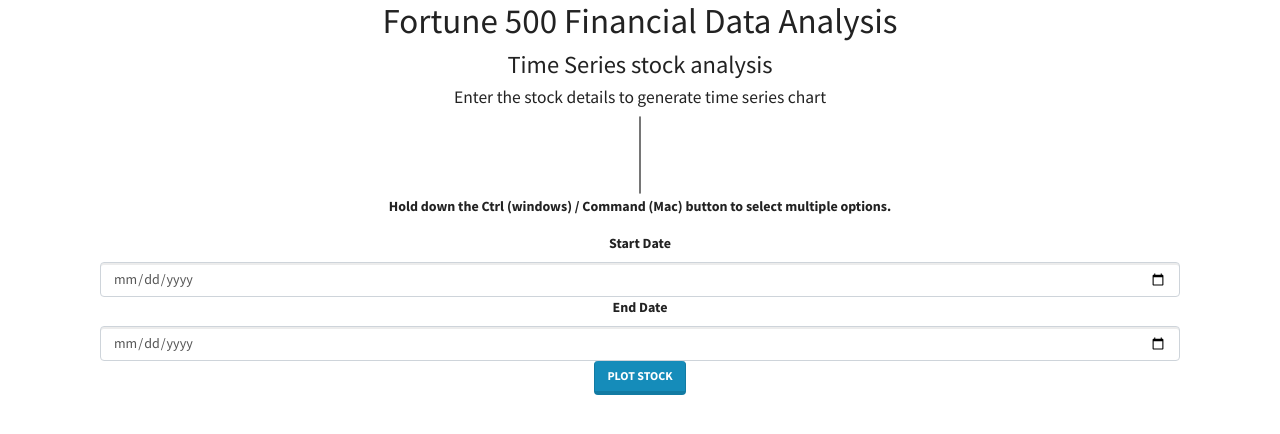
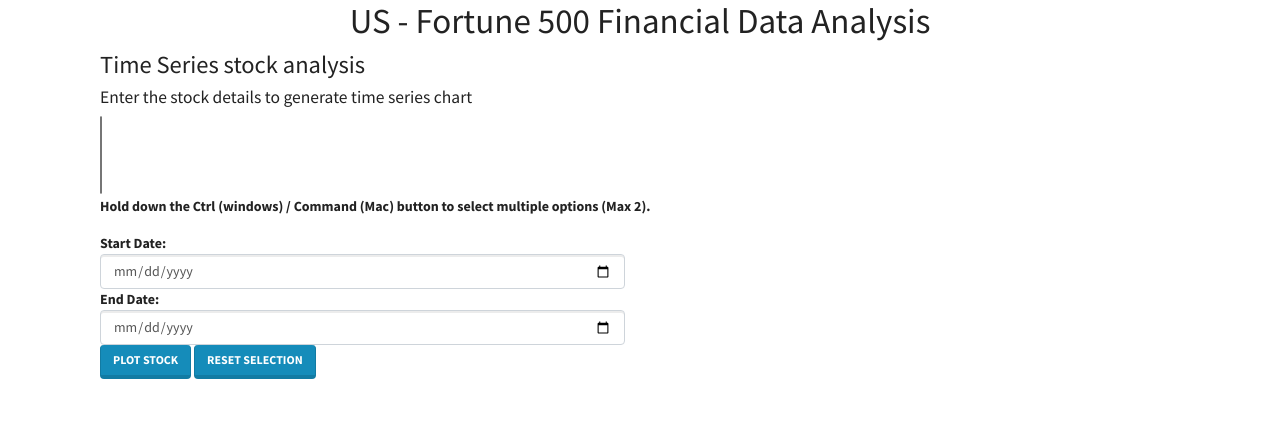
Before and after one commit to ic2019/group_project2, a Python web app: template fortune500/templates/visualization/time.html in a window 1280 px wide. Shown: the part 57-491 px from the top of the page. Run offline with Jinja, Linux system fonts and the light colour scheme; the template is opened without the code that fills it, so the values that code supplies are empty; some libraries are stand-ins or nearby versions.

Commit message:
Adding updated files to indu2 branch

```diff
--- /dev/null
+++ b/fortune500/config.py
@@ -0,0 +1 @@
+passwd = 'password'
--- a/fortune500/static/css/style.css
+++ b/fortune500/static/css/style.css
@@ -0,0 +1,3 @@
+.mytext {
+    width: 300px;
+}
--- a/fortune500/static/js/time1.js
+++ b/fortune500/static/js/time1.js
@@ -36,10 +36,7 @@
     console.log(text);
 
   // Clearing the all the element data from the dropdown from the selection
-  $('#form').trigger("reset");
-  $("#selDataset option:selected").each(function(){
-    $(this).removeAttr("selected");
-  });
+
     var stockList = text.split(',');
     for (var i=0; i < stockList.length; i++) {
         stock.push(stockList[i].split(':')[2].trim());
@@ -54,11 +51,13 @@
   function buildPlot(stock, startDate, endDate) {
       //var apiKey = "YOUR KEY HERE";
       var name =  openingPrices = highPrices = lowPrices = closingPrices = dates = trace = [];
-
+      if (stock.length > 2) {
+        alert("Max 2 stocks only can be selected !");
+      }
       for (var i=0; i < stock.length; i++) {
         var url = `https://www.quandl.com/api/v3/datasets/WIKI/${stock[i]}.json?start_date=${startDate}&end_date=${endDate}&api_key=${apiKey}`;
         console.log(url);
-
+       var ctr = 1;
       d3.json(url).then(function(data) {
         console.log(data);
 
@@ -107,11 +106,31 @@
             type: "linear"
           }
         };
+        if (ctr === 1) {
+          console.log("I am plot1");
+          Plotly.newPlot("time1", data, layout);
+        } else  {
+          console.log("Iam plot2");
+          Plotly.newPlot("time2", data, layout);
+        }
+        ctr += 1;
 
-        Plotly.newPlot("time", data, layout);
       }).catch(function(e) {
         console.error(e);
       });
 
     }
   }
+
+  /**
+   * Function to reset the form
+   */
+  function myFunction() {
+    $('#form').trigger("reset");
+    $("#selDataset option:selected").each(function(){
+      $(this).removeAttr("selected");
+    });
+    $('#reset').click(function() {
+      location.reload();
+    });
+  }
--- /dev/null
+++ b/fortune500/templates/404.html
@@ -0,0 +1,6 @@
+% extends "indu.html" %}
+{% block title %}Page Not Found{% endblock %}
+{% block body %}
+  <p>What you were looking for is just not there.</p>
+  <p><a href="{{ url_for('indu') }}">Return to the Dashboard</a></p>
+{% endblock %}
--- a/fortune500/templates/indu.html
+++ b/fortune500/templates/indu.html
@@ -29,10 +29,10 @@
 						Visualizations
 					  </a>
 					  <div class="dropdown-menu" aria-labelledby="navbarDropdownMenuLink">
-						<a class="dropdown-item" href="">Revenue Vs Profit</a>
+						<a class="dropdown-item" href="/bar">Revenue Vs Profit</a>
 						<a class="dropdown-item" href="">Worker Profitability</a>
             <a class="dropdown-item" href="/timeseries">Stock Analysis</a>
-            <a class="dropdown-item" href=""></a>
+            <a class="dropdown-item" href="">Sector Analysis</a>
 					  </div>
 					</li>
 					<li class="nav-item">
@@ -47,9 +47,9 @@
 			  </nav>
         <!----End of code for nav bar-->
         <!-----------Start of Jumbotron-->
-        <div class="container text-center">
+        <div class="container">
             <!-- <div class="container row"> -->
-              <h1>Fortune 500 Financial Data Analysis</h1>
+              <h1 class="text-center">US - Fortune 500 Financial Data Analysis</h1>
               <!-- <div class="col-md-12 img-responsive"> -->
 
 
--- a/fortune500/templates/visualization/time.html
+++ b/fortune500/templates/visualization/time.html
@@ -8,32 +8,47 @@
                                 <h5>Enter the stock details to generate time series chart</h5>
                                 <select required multiple id="selDataset">
                                     <!-- onchange="optionChanged(this.value)" -->
-                                <!-- <option selected disabled>Choose one</option> -->
-                                <div class="container row">
-                                    <div class="col-md-5">
+                                <!-- <option selected disabled>Choose any two</option> -->
+                                <div class="container">
+                                    <div class="row">
+                                            <div class="col-sm-6">
                                                     {% for row in data %}
                                                     <!-- <option>{{ row.Rank }}: {{row.Title}} : {{row.Symbol}}</option> -->
                                                     <option>{{ row }}</option>
                                                     {% endfor %}
                                                     </select>
-                                            <p>Hold down the Ctrl (windows) / Command (Mac) button to select multiple options.</p>
+                                                    <p>Hold down the Ctrl (windows) / Command (Mac) button to select multiple options (Max 2).</p>
 
-                                    <!-- </div> -->
-                                    <!-- <div class="col-md-5"> -->
-                                            <label>Start Date</label><input type="date" class="form-control" id="startDate"  min="2015-01-01" max="2019-12-01" required pattern="[0-9]{4}-[0-9]{2}-[0-9]{2}">
+                                            </div>
+                                            <div class="col-sm-6">
+                                                    <!-- <label>Start Date</label> -->
+                                                    Start Date: <input type="date" class="form-control mytext" id="startDate"  min="2015-01-01" max="2019-12-01" required pattern="[0-9]{4}-[0-9]{2}-[0-9]{2}" >
 
-                                            <label>End Date</label><input type="date" class="form-control" id="endDate"  min="2015-01-01" max="2019-12-01" required pattern="[0-9]{4}-[0-9]{2}-[0-9]{2}">
+                                                    <!-- <label>End Date</label> -->
+                                                    End Date: <input type="date" class="form-control mytext" id="endDate"  min="2015-01-01" max="2019-12-01" required pattern="[0-9]{4}-[0-9]{2}-[0-9]{2}" >
 
                                                     <button id="submit" type="submit" class="btn btn-primary" onclick="handleSubmit(event)" >Plot Stock</button>
-                                            <!-- onclick="handleSubmit(event)" -->
+                                                    <button id="reset" type="reset" class="btn btn-primary" value="Reset" onclick="myFunction()">Reset Selection</button>
+
                                             </div>
-                                    <div class="container row">
-                                        <div class="col-md-12">
-                                                <div id="time"></div>
+
+                                    </div>
+
+
+                                <div class="row">
+
+                                            <div class="col-md-6">
+                                                <div id="time1"></div>
+                                            </div>
+
+
+                                            <div class="col-md-6">
+                                                <div id="time2"></div>
+                                            </div>
                                 </div>
                             </div>
 
-                                </div>
+
 
                         </div>
                     </form>
@@ -45,5 +60,5 @@
             <script src="https://cdn.plot.ly/plotly-latest.min.js"></script>
             <!-- <script src="{{ url_for('static', filename='js/time1.js') }}"></script> -->
             <script src="../../static/js/config.js"></script>
-            <script var stock; src="../../static/js/time1.js"></script>
+            <script var src="../../static/js/time1.js"></script>
 {% endblock %}
```
Also changed, not shown: fortune500/app.py (+19 -9 lines), fortune500/main.py (added, +87 -0 lines), fortune500/__init__.py (added). Lines whose indentation alone changed are shown as unchanged.
